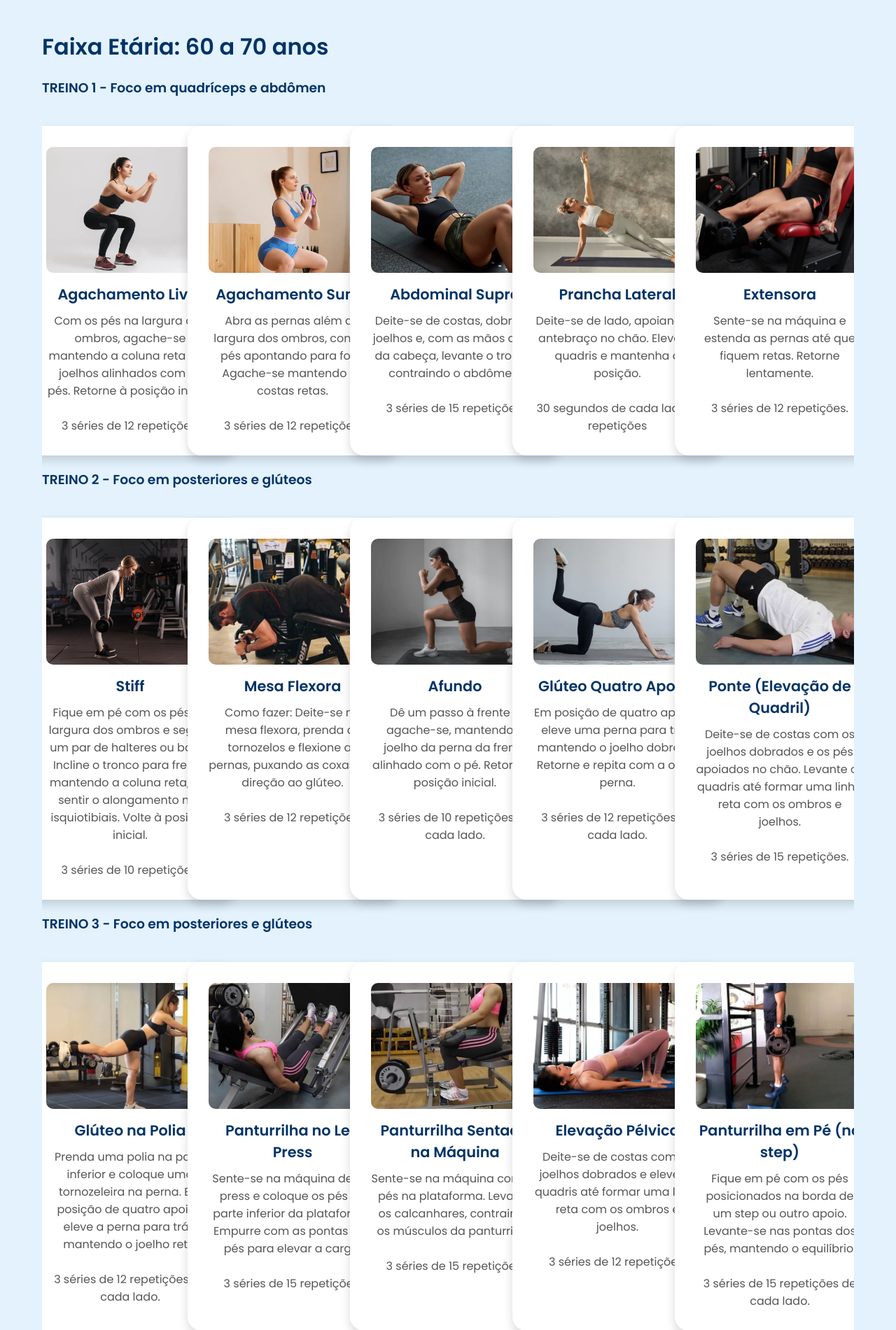
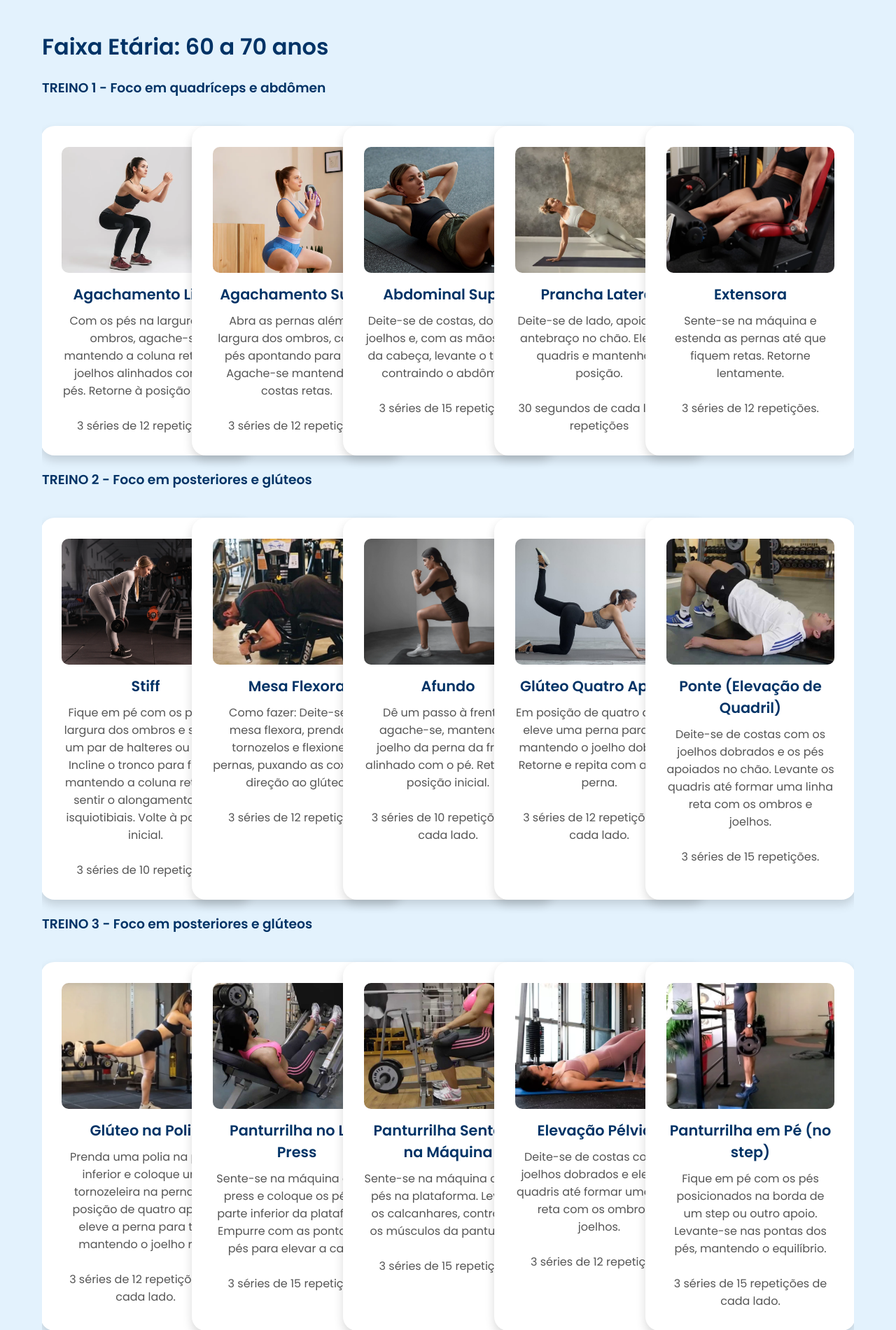
Before and after one commit to dornelesfernando/NutriHealth_Technology, a PHP site: page /exercicios.php in a window 1280 px wide. Shown: the part 152-2053 px from the top of the page at 70% size. Run offline with PHP 8.4, Linux system fonts and the light colour scheme; some libraries are stand-ins or nearby versions.

Commit message:
Update styleExercicios.css

```diff
--- a/src/css/styleExercicios.css
+++ b/src/css/styleExercicios.css
@@ -93,8 +93,7 @@ h1 {
     gap: 20px; /* Espaçamento entre os cards */
     margin-top: 20px;
     justify-items: center; /* Centraliza os cards */
-        padding-left: 20px;
-        padding-right: 0px;
+    padding: 0 50px;
 }
 
 .exercise-card {
@@ -112,6 +111,12 @@ h1 {
     width: 400%; /* Faz o card se ajustar ao espaço da coluna */
     max-width: 300px; /* Maior largura do card */
     box-sizing: border-box;
+}
+
+.exercise-card:hover {
+    transform: translateY(-10px); /* Efeito de levitar */
+    transition: 0.3s; /* Animação suave */
+    z-index: 9999; /* Coloca o card sobre os outros */
 }
 
 .exercise-card img {
```
Lines whose indentation alone changed are shown as unchanged.
